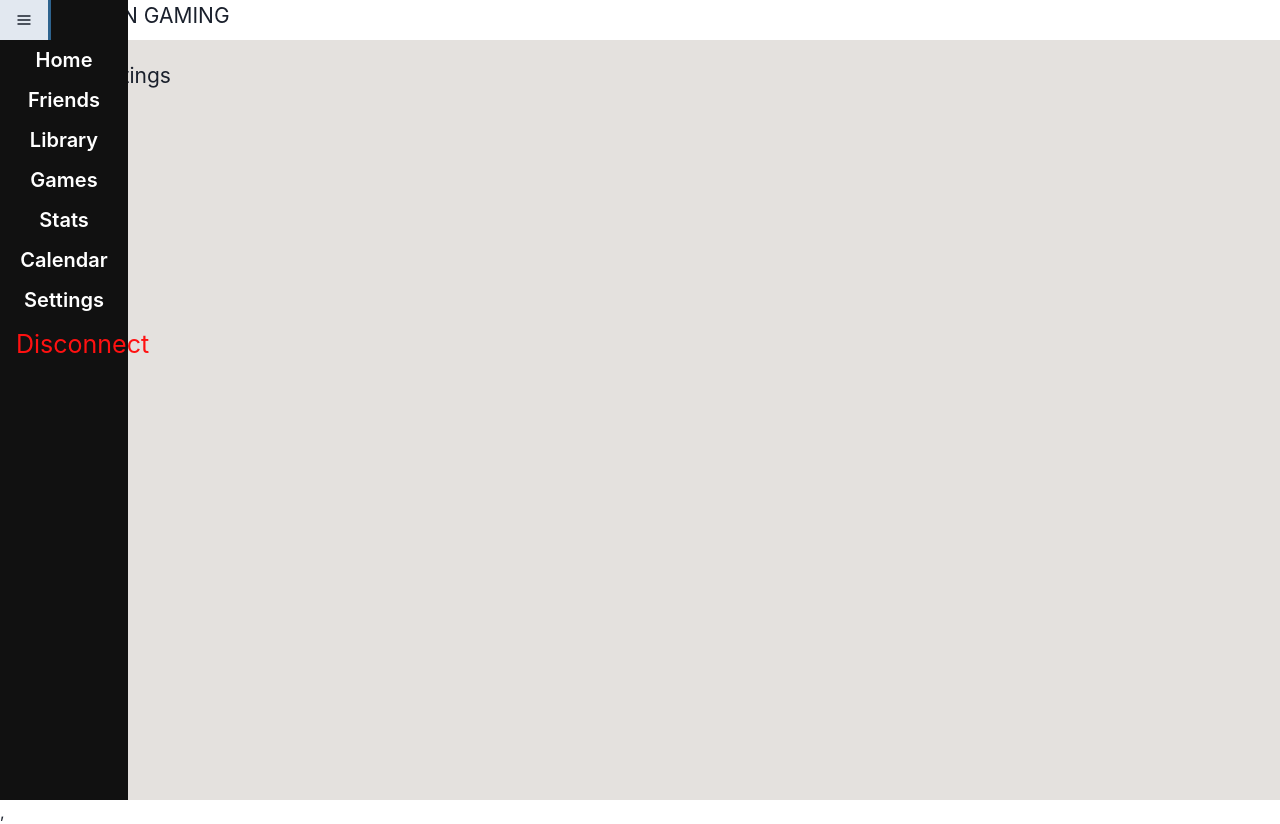
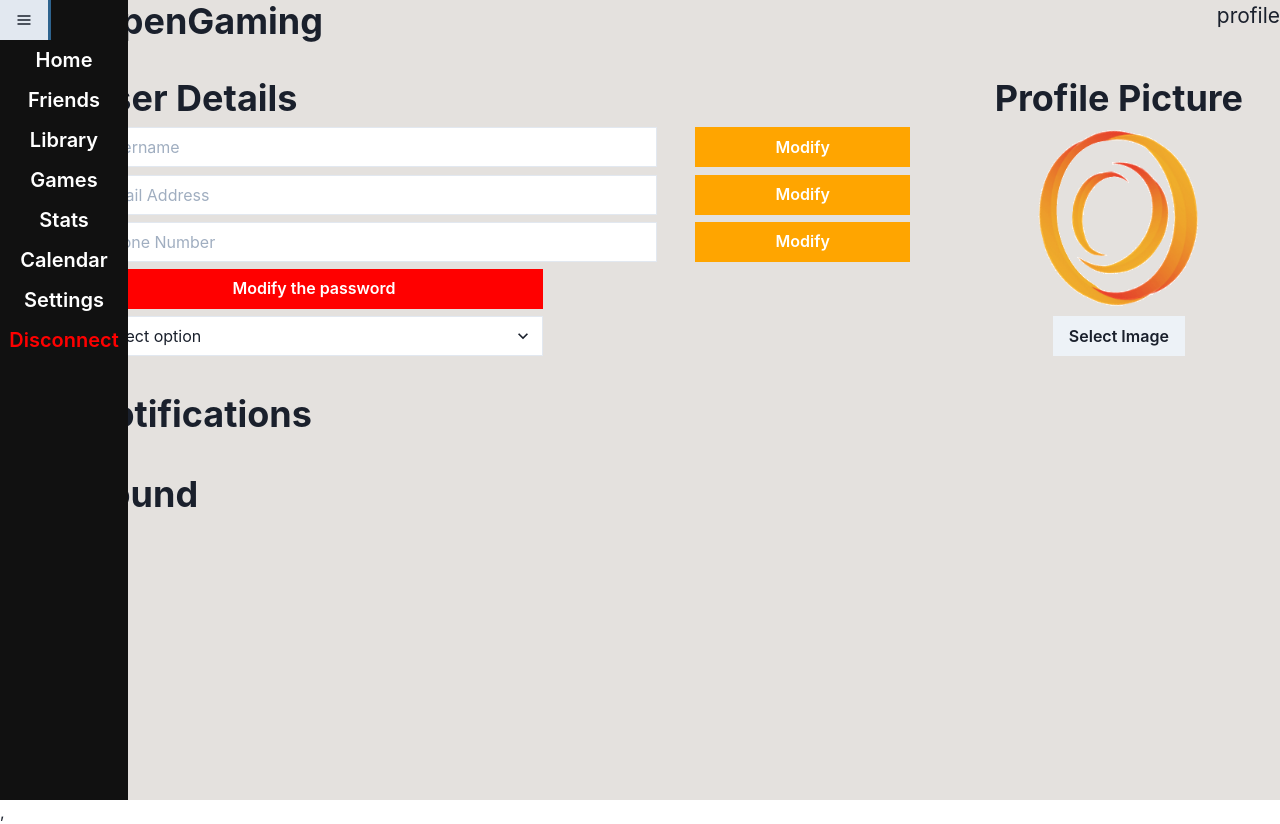
Before and after one commit to Romeo-gennari/Open-gaming-browser, a React (Create React App) app in the folder tfm-frontend/: page /Settings in a window 1280 px wide. Both pictures are taken after a click on the button 24 px from the left and 20 px from the top of the page. Built offline with nearby package versions, Linux system fonts and the light colour scheme.

Commit message:
Settings page

```diff
--- a/tfm-frontend/src/App.css
+++ b/tfm-frontend/src/App.css
@@ -10,6 +10,7 @@
   background-color: #e4e1de;
   min-height: 100vh;
   font-size: calc(5px + 2vmin);
+  margin-left:48px;
   text-align: left;
 }
 
--- a/tfm-frontend/src/postauth/Header.js
+++ b/tfm-frontend/src/postauth/Header.js
@@ -1,6 +1,9 @@
 import styled from "styled-components";
-import { Link } from "@chakra-ui/react";
+import { Link, Heading, Flex, Box, Image, Spacer } from "@chakra-ui/react";
+import OpenGaming from '../images/open_gaming_logo.png'
 
+
+/*
 const Head = styled.div`
 height:5vh;
 background-color: #FFFFFF;
@@ -15,5 +18,17 @@ function Headband(){
         </Head>
     );
 }
+*/
+
+function Headband(){
+    return(
+        <Flex alignItems='row' h='40px'>
+            <Image bg='#e4e1de' boxSize='40px' src={OpenGaming} alt='logo' ml ='5px'/>
+            <Heading>OpenGaming</Heading>
+            <Spacer/>
+            <Box>profile</Box>
+        </Flex>
+    )
+}
 
 export default Headband;
--- a/tfm-frontend/src/postauth/calendar.js
+++ b/tfm-frontend/src/postauth/calendar.js
@@ -59,12 +59,13 @@ function DisplayDateButtons(){
 
 function Calendar(){
     return(
-        <div className="pApp">
-          <Sidebar />
-          <Headband />
-            <div className="paBody">
-                <h1>Calendar</h1>
-                <DisplayDateButtons />
+        <div className='Sidebar'>
+            <Sidebar />
+            <div className="pApp">
+                <div>
+                    <Headband />
+                    <h1>Calendar</h1>
+                </div>
             </div>
         </div>
     );
--- a/tfm-frontend/src/postauth/games.js
+++ b/tfm-frontend/src/postauth/games.js
@@ -68,7 +68,6 @@ function Games(){
                 <div className='search'>
                     <ResearchBar id="outlined-basic" label="Search" onChange={inputHandler}/>
                 </div>
-                <GamesLister input={inputText}/>
             </div>
         </div>
     );
--- a/tfm-frontend/src/postauth/home.js
+++ b/tfm-frontend/src/postauth/home.js
@@ -1,9 +1,11 @@
+import './../App.css';
 import Sidebar from "./sidebar";
 import Headband from "./Header";
 import frienddata from '../dummyData/friends.json';
 
 import styled from 'styled-components';
 import {React, useState} from "react";
+import {Box} from "@chakra-ui/react"
 
 const ResearchBar = styled.input`
 color: black;
--- a/tfm-frontend/src/postauth/settings.js
+++ b/tfm-frontend/src/postauth/settings.js
@@ -1,13 +1,59 @@
 import Sidebar from "./sidebar";
 import Headband from "./Header";
+import { Flex, Heading, HStack, VStack, Input, Button, Select, Image, Spacer } from '@chakra-ui/react';
+import pp from '../images/open_gaming_logo.png'
 
 function Settings(){
     return(
-        <div className="pApp">
+        <div className='Sidebar'>
             <Sidebar />
-            <Headband />
-            <div className="paBody">
-                <h1>Settings</h1>
+            <div className="pApp">
+                <Flex flexDir='column'>
+                    <Headband />
+                    <Flex flexDir='row' mt='3%'>
+                        <Flex flexDir='column' ml='3%'>
+                            <Heading>User Details</Heading>
+                            <Spacer/>
+                            <HStack>
+                                <Input placeholder="Username" borderRadius='none' bg='white' htmlSize='40' mr='30px'></Input>
+                                <Button borderRadius='none' bg='orange' color='white' width='300px'>Modify</Button>
+                            </HStack>
+                            <Spacer/>
+                            <HStack>
+                                <Input placeholder="Email Address" borderRadius='none' bg='white' htmlSize='40' mr='30px'></Input>
+                                <Button borderRadius='none' bg='orange' color='white' width='300px'>Modify</Button>
+                            </HStack>
+                            <Spacer/>
+                            <HStack>
+                                <Input placeholder="Phone Number" borderRadius='none' bg='white' htmlSize='40' mr='30px'></Input>
+                                <Button borderRadius='none' bg='orange' color='white' width='300px'>Modify</Button>
+                            </HStack>
+                            <Spacer/>
+                            <Button borderRadius='none' bg='red' color='white' width='458px'>Modify the password</Button>
+                            <Spacer/>
+                            <Select borderRadius='none' placeholder='Select option' bg='white' width='458px'>
+                                <option value='option1'>Online</option>
+                                <option value='option2'>Idle</option>
+                                <option value='option3'>Do Not Disturb</option>
+                                <option value='option3'>Invisible</option>
+                            </Select>
+                        </Flex>
+                        <Spacer/>
+                        <VStack mr='3%'>
+                            <Heading>Profile Picture</Heading>
+                            <Image height='180px' src={pp} alt='open_gaming_logo'/>
+                            <Button borderRadius='none'>Select Image</Button>
+                        </VStack>
+                    </Flex>
+                    <Spacer/>
+                    <Flex ml='3%' mt='3%'>
+                        <Heading>Notifications</Heading>
+                    </Flex>
+                    <Spacer/>
+                    <Flex ml='3%' mt='3%'>
+                        <Heading>Sound</Heading>
+                    </Flex>
+                </Flex>
             </div>
         </div>
     );
--- a/tfm-frontend/src/postauth/sidebar.js
+++ b/tfm-frontend/src/postauth/sidebar.js
@@ -6,7 +6,7 @@ import { useNavigate } from "react-router";
 import { HamburgerIcon } from "@chakra-ui/icons";
 //npm install react-icons --save
 import { FiSettings, FiCalendar, FiUsers, FiHome, FiBookOpen } from 'react-icons/fi'
-import { IoGameControllerOutline, IoBarChartOutline } from 'react-icons/io5'
+import { IoGameControllerOutline, IoBarChartOutline, IoPower } from 'react-icons/io5'
 
 const Disco = styled.button`
     padding: 6px 8px 6px 16px;
@@ -31,7 +31,7 @@ function Sidebar(){
 
     return(
         <div className='Sidebar'>
-                <Flex bg='#111' w={barSize == "closed" ? "3.5%" : "10%"} h='100%' position='fixed' flexDir='column' alignItems='start'>
+                <Flex bg='#111' w={barSize == "closed" ? "48px" : "10%"} h='100%' position='fixed' flexDir='column' alignItems='start' zIndex={1}>
                     <HStack>
                         <Button borderRadius='none' bg='#DD6B20' size='md' onClick={() => {
                             if (barSize=="closed"){
@@ -45,55 +45,62 @@ function Sidebar(){
                     </HStack>
                     <Box w='100%'>
                         {barSize == "closed" ?
-                        <Button borderRadius='none' colorScheme='orange' bg='#111' size='md'><FiHome /></Button>
+                        <Link href="/Home" w='100%'><Button borderRadius='none' colorScheme='orange' bg='#111' size='md'><FiHome /></Button></Link>
                         :
                         <Link href="/Home" w='100%'><Button w='100%' borderRadius='none' colorScheme='orange' bg='#111'><Text fontSize="125%">Home</Text></Button></Link>
                         }
                     </Box>
                     <Box w='100%'>
                         {barSize == "closed" ?
-                        <Button borderRadius='none' colorScheme='orange' bg='#111' size='md'><FiUsers/></Button>
+                        <Link href="/Friends" w='100%'><Button borderRadius='none' colorScheme='orange' bg='#111' size='md'><FiUsers/></Button></Link>
                         :
                         <Link href="/Friends" w='100%'><Button w='100%' borderRadius='none' colorScheme='orange' bg='#111'><Text fontSize="125%">Friends</Text></Button></Link>
                         }
                     </Box>
                     <Box w='100%'>
                         {barSize == "closed" ?
-                        <Button borderRadius='none' colorScheme='orange' bg='#111' size='md'><FiBookOpen/></Button>
+                        <Link href="/Library" w='100%'><Button borderRadius='none' colorScheme='orange' bg='#111' size='md'><FiBookOpen/></Button></Link>
                         :
                         <Link href="/Library" w='100%'><Button w='100%' borderRadius='none' colorScheme='orange' bg='#111'><Text fontSize="125%">Library</Text></Button></Link>
                         }
                     </Box>
                     <Box w='100%'>
                         {barSize == "closed" ?
-                        <Button borderRadius='none' colorScheme='orange' bg='#111' size='md'><IoGameControllerOutline/></Button>
+                        <Link href="/Games" w='100%'><Button borderRadius='none' colorScheme='orange' bg='#111' size='md'><IoGameControllerOutline/></Button></Link>
                         :
-                        <Link href="/Stats" w='100%'><Button w='100%' borderRadius='none' colorScheme='orange' bg='#111'><Text fontSize="125%">Games</Text></Button></Link>
+                        <Link href="/Games" w='100%'><Button w='100%' borderRadius='none' colorScheme='orange' bg='#111'><Text fontSize="125%">Games</Text></Button></Link>
                         }
                     </Box>
                     <Box w='100%'>
                         {barSize == "closed" ?
-                        <Button borderRadius='none' colorScheme='orange' bg='#111' size='md'><IoBarChartOutline/></Button>
+                        <Link href="/Stats" w='100%'><Button borderRadius='none' colorScheme='orange' bg='#111' size='md'><IoBarChartOutline/></Button></Link>
                         :
-                        <Link href="/Calendar" w='100%'><Button w='100%' borderRadius='none' colorScheme='orange' bg='#111'><Text fontSize="125%">Stats</Text></Button></Link>
+                        <Link href="/Stats" w='100%'><Button w='100%' borderRadius='none' colorScheme='orange' bg='#111'><Text fontSize="125%">Stats</Text></Button></Link>
                         }
                     </Box>
                     <Box w='100%'>
                         {barSize == "closed" ?
-                        <Button borderRadius='none' colorScheme='orange' bg='#111' size='md'><FiCalendar/></Button>
+                        <Link href="/Calendar" w='100%'><Button borderRadius='none' colorScheme='orange' bg='#111' size='md'><FiCalendar/></Button></Link>
                         :
                         <Link href="/Calendar" w='100%'><Button w='100%' borderRadius='none' colorScheme='orange' bg='#111'><Text fontSize="125%">Calendar</Text></Button></Link>
                         }
                     </Box>
                     <Box w='100%'>
                         {barSize == "closed" ?
-                        <Button borderRadius='none' colorScheme='orange' bg='#111'><FiSettings/></Button>
+                        <Link href="/Settings" w='100%'><Button borderRadius='none' colorScheme='orange' bg='#111' size='md'><FiSettings/></Button></Link>
                         :
                         <Link href="/Settings" w='100%'><Button w='100%' borderRadius='none' colorScheme='orange' bg='#111'><Text fontSize="125%">Settings</Text></Button></Link>
                         }
                     </Box>
-                    <a onClick={handleDisco}><Disco>Disconnect</Disco></a>
+                    <Box w='100%'>
+                        {barSize == "closed" ?
+                        <Button borderRadius='none' colorScheme='orange' bg='#111' onClick={handleDisco} size='md'><IoPower color='red'/></Button>
+                        :
+                        <Button w='100%' borderRadius='none' colorScheme='orange' bg='#111' onClick={handleDisco}><Text fontSize="125%" color='red'>Disconnect</Text></Button>
+                        }
+                    </Box>
                 </Flex>
+
         </div>
     );
 
```
Also changed, not shown: tfm-frontend/src/landing/App.js (+26 -1 lines), tfm-frontend/src/landing/Features.js (+7 -5 lines), tfm-frontend/src/images/home_image.webp (added), 1 other file (tests, documents, lock files or other folders).
